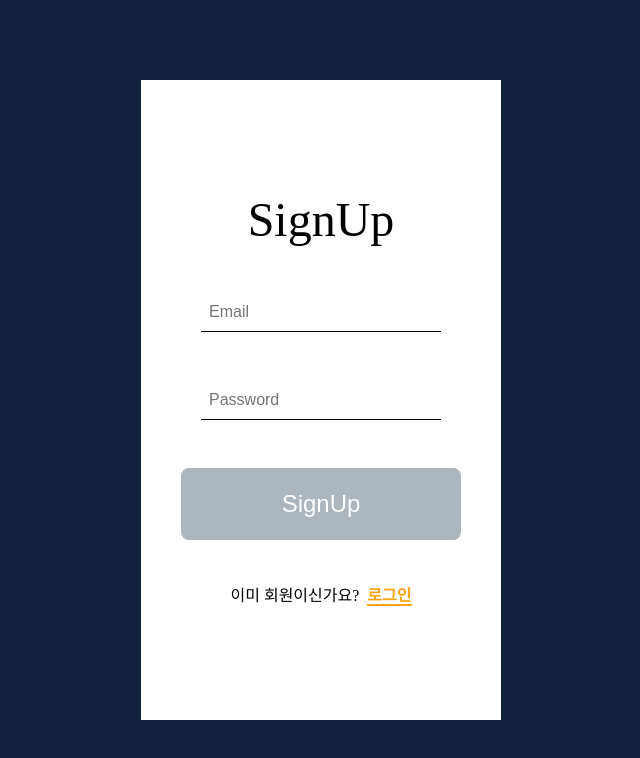
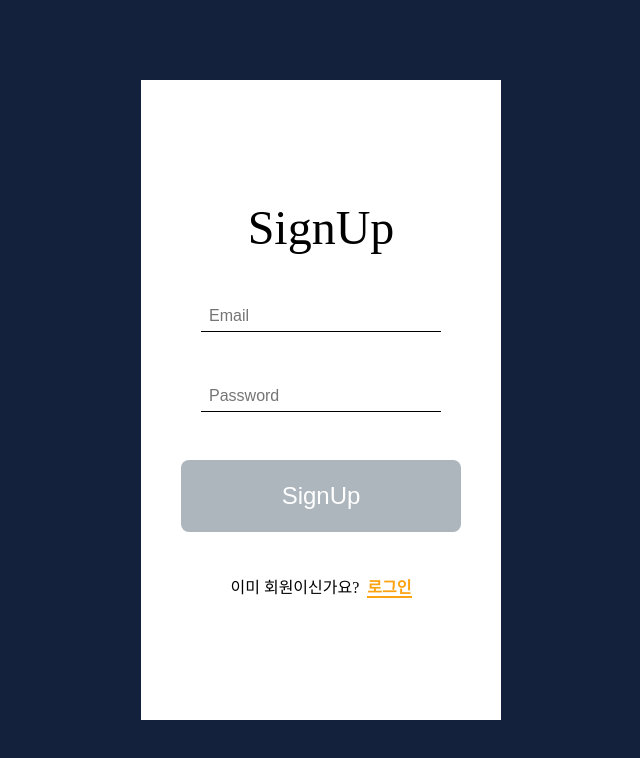
Before and after one commit to wanted-intern-1/pre-onboarding-10th-1-1, a React (Create React App) app: page /signup in a window 1280 px wide. Shown: the top 758 px of the page, without its empty margins (319-959 px from the left). Built offline with nearby package versions, Linux system fonts and the light colour scheme.

Commit message:
[style] FormInput width 값 입력받아 사용

```diff
--- a/src/components/FormInput.jsx
+++ b/src/components/FormInput.jsx
@@ -2,13 +2,14 @@ import React, { useId } from 'react'
 import styled from 'styled-components';
 import { string } from 'prop-types';
 
-export function FormInput ({ testid, type, children, placeholder, name, ...restProps }) {
+export function FormInput ({ testid, type, children, placeholder, name, width="240px", ...restProps }) {
   const id = useId();
 
   return (
     <>
       <A11yHidden htmlFor={id}>{children}</A11yHidden>
       <Input
+        width={width}
         data-testid={testid}
         type={type}
         id={id}
@@ -25,13 +26,14 @@ FormInput.propTypes = {
   type: string,
   children: string,
   placeholder: string,
-  name: string
+  name: string,
+  width: string,
 }
 
 const Input = styled.input`
   padding-left: 8px;
-  width: 240px;
-  height: 40px;
+  width: ${props => props.width};
+  height: 32px;
   border: none;
   border-bottom: 1px solid #000;
   font-size: 16px;
```
